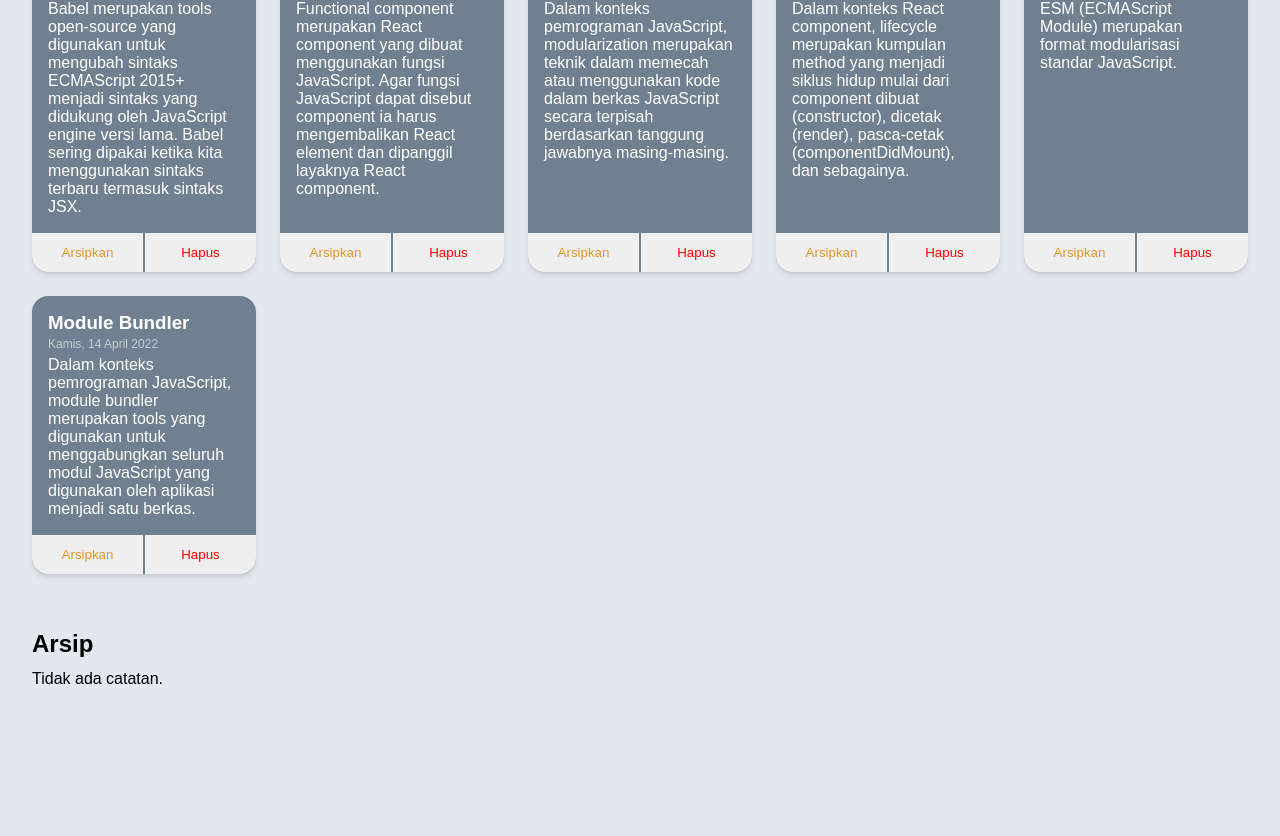
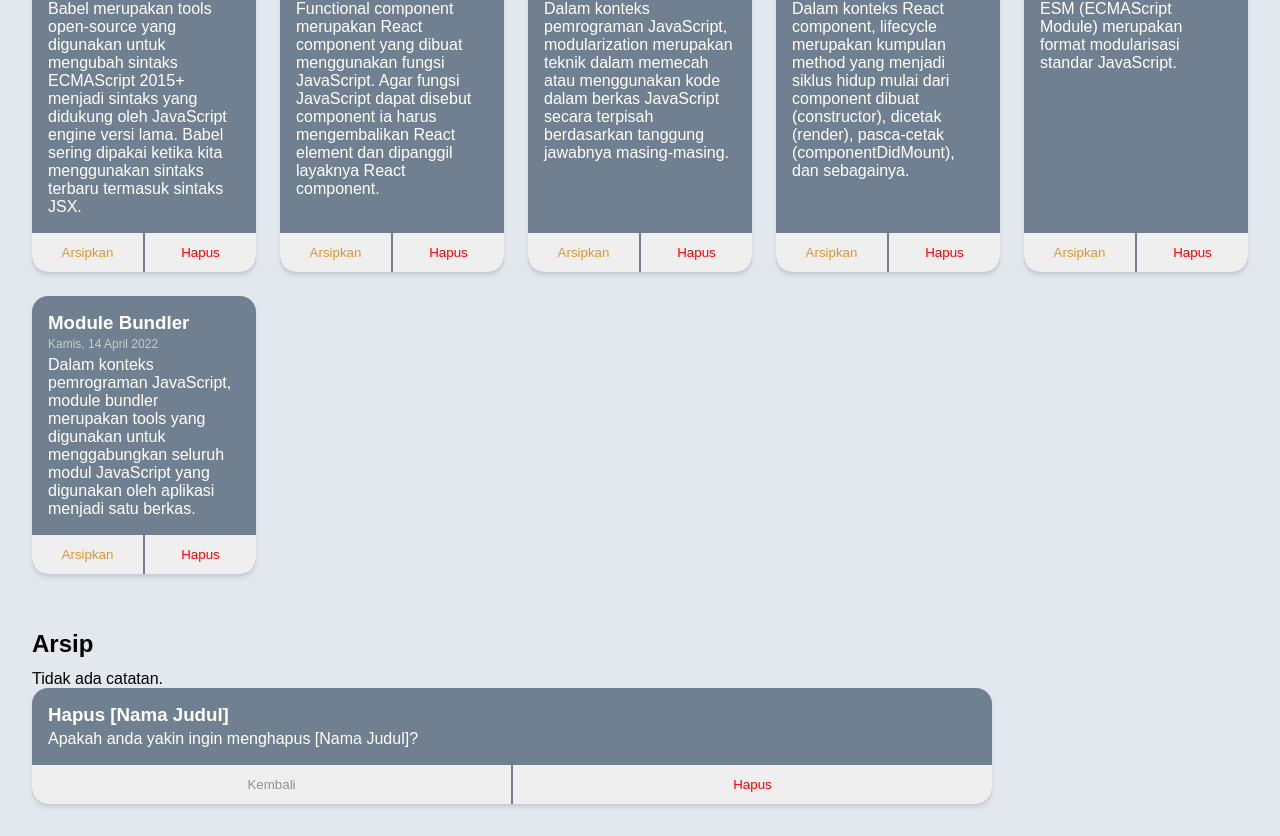
Before and after one commit to plirapli/simple-note-typescript-react, a React (Create React App) app: page / in a window 1280 px wide. Shown: the part 648-1484 px from the top of the page. Before the commit the page ends 1368 px from the top, so only its background shows below. Built offline with nearby package versions, Linux system fonts and the light colour scheme; the HTML template or start-up script is replaced by a standard one.

Commit message:
add delete popup layout

```diff
--- a/src/App.jsx
+++ b/src/App.jsx
@@ -1,5 +1,10 @@
 import { useState } from 'react';
-import { Header, InputForm, NoteList } from './components/index';
+import {
+  DeleteMessage,
+  Header,
+  InputForm,
+  NoteList,
+} from './components/_index';
 import { getInitialData } from './utils/index';
 
 const App = () => {
@@ -52,6 +57,7 @@ const App = () => {
           archiveBtnHandler={onClickArchiveHandler}
           deleteBtnHandler={onClickDeleteHandler}
         />
+        <DeleteMessage />
       </div>
     </main>
   );
--- /dev/null
+++ b/src/assets/style/DeleteMessage.module.css
@@ -0,0 +1,42 @@
+.container {
+  width: 100%;
+  max-width: 960px;
+  color: white;
+  background-color: slategray;
+  border-radius: 1rem;
+  box-shadow: 0 4px 6px -1px rgb(0 0 0 / 0.1), 0 2px 4px -2px rgb(0 0 0 / 0.1);
+  position: relative;
+  overflow: hidden;
+}
+
+.article {
+  padding: 1rem 1rem 0;
+}
+
+/* Judul otomatis truncate ketika lebih dari 2 baris */
+.article > h3 {
+  white-space: nowrap;
+  overflow: hidden;
+  text-overflow: ellipsis;
+}
+
+.article > p {
+  margin: 0.25rem 0 3.5rem;
+}
+
+.button_container {
+  display: flex;
+  position: absolute;
+  bottom: 0;
+  width: 100%;
+}
+
+.btn_back {
+  border-right: 0.5px solid slategray;
+  color: rgb(0 0 0 / 0.4);
+}
+
+.btn_danger {
+  border-left: 0.5px solid slategray;
+  color: red;
+}
--- /dev/null
+++ b/src/components/DeleteMessage.jsx
@@ -0,0 +1,24 @@
+import styles from '../assets/style/DeleteMessage.module.css';
+
+const DeleteMessage = (props) => {
+  const { id, title = '[Nama Judul]', body, createdAt } = props;
+
+  return (
+    <div className={styles.container}>
+      <article className={styles.article}>
+        <h3>Hapus {title}</h3>
+        <p>Apakah anda yakin ingin menghapus {title}?</p>
+      </article>
+      <div className={styles.button_container}>
+        <button onClick={() => props.back(id)} className={styles.btn_back}>
+          Kembali
+        </button>
+        <button onClick={() => props.delete(id)} className={styles.btn_danger}>
+          Hapus
+        </button>
+      </div>
+    </div>
+  );
+};
+
+export default DeleteMessage;
--- a/src/components/NoteList.jsx
+++ b/src/components/NoteList.jsx
@@ -1,4 +1,4 @@
-import { NoteCard } from './index';
+import { NoteCard } from './_index';
 import styles from '../assets/style/NoteList.module.css';
 
 const NoteList = ({ notes, ...props }) => {
--- a/src/components/index.js
+++ b/src/components/_index.js
@@ -2,5 +2,6 @@ import Header from './Header';
 import InputForm from './InputForm';
 import NoteList from './NoteList';
 import NoteCard from './NoteCard';
+import DeleteMessage from './DeleteMessage';
 
-export { Header, InputForm, NoteList, NoteCard };
+export { Header, InputForm, NoteList, NoteCard, DeleteMessage };
```
